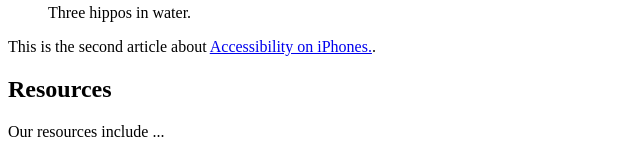
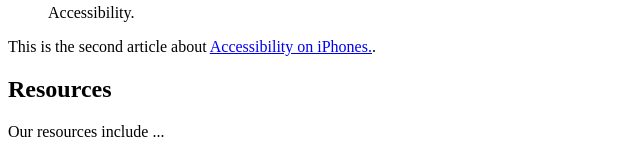
Before and after one commit to karleighhollis/Karleigh-s-WebDev, a plain HTML site: page index.html in a window 1280 px wide. Shown: the part 649-806 px from the top of the page, 0-640 px from the left. Drawn offline with Linux system fonts and the light colour scheme.

Commit message:
Update index.html

```diff
--- a/index.html
+++ b/index.html
@@ -32,7 +32,7 @@
 <article>
     <figure>
       <img src="accessibility.jpg" alt=Accessibility>
-      <figcaption>Three hippos in water.</figcaption>
+      <figcaption>Accessibility.</figcaption>
     </figure>
   <p>This is the second article about <a href="https://www.apple.com/accessibility/">Accessibility on iPhones.</a>.</p>
   </article>
```
